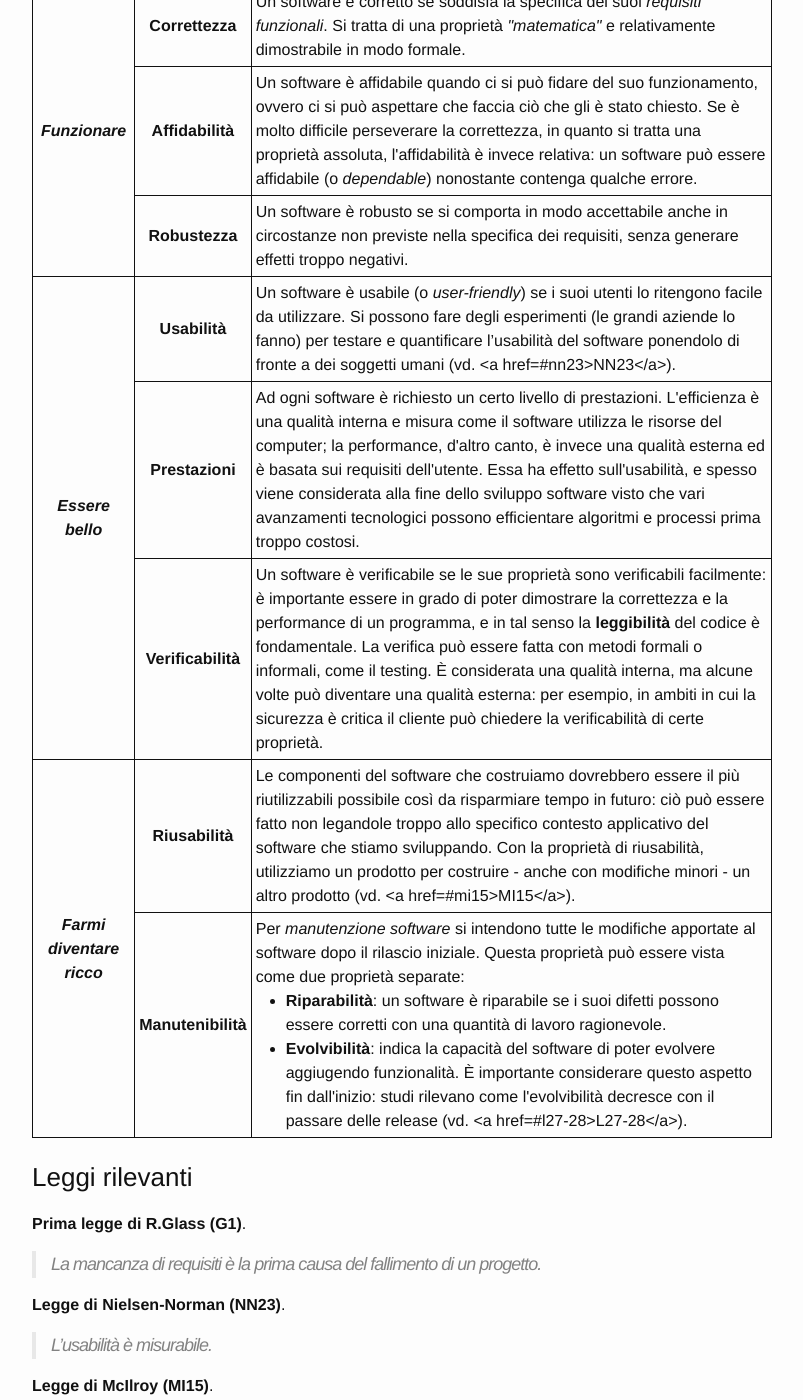
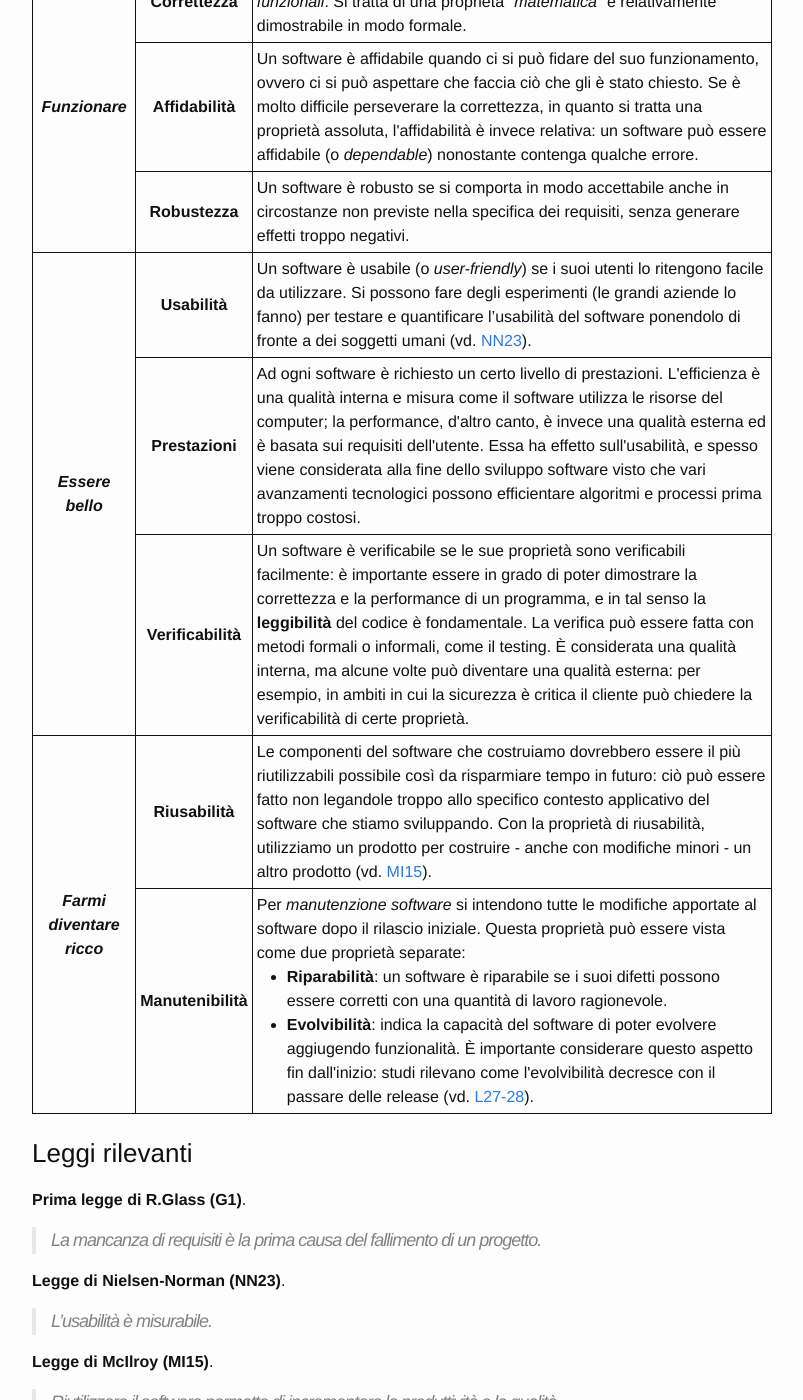
Before and after one commit to MarcoBuster/sweng, a Jekyll site: the page built from _posts/2022-10-03-introduzione.md, in a window 1280 px wide and 1400 px high, scrolled down 3305 px. Shown: the whole window, without its empty margins (238-1041 px from the left). Built offline with Jekyll 4.4.1, drawn with Linux system fonts in a browser that asks for light colours; the table of contents is made by our own code; some of the changed text lies outside the part shown.

Commit message:
Fixed (hopefully) inter-document links

```diff
--- a/_posts/2022-10-03-introduzione.md
+++ b/_posts/2022-10-03-introduzione.md
@@ -62,7 +62,7 @@
 
 Le qualità interne influenzano molto le qualità esterne (per esempio se ho un codice ottimizzato ed efficiente, il mio software produrrà i risultati più velocemente). Prima di vedere quali siano le proprietà auspicabili in un software, però, facciamo un'importante distinzione a livello terminologico tra __requisiti e specifiche__:
 - I __requisiti__ sono quello che il cliente vuole che il software faccia. Spesso sono cambiati in corso d'opera oppure sono espressi in modo sbagliato, per cui è necessaria un'interazione continua.
-- Le __specifiche__ sono ciò che è stato formalizzato dal programmatore a partire dai requisiti: si tratta di una definizione più rigorosa di che cosa dovrà fare il software. Si noti però che se i requisiti sono stati espressi in modo non corretto anche le specifiche risulteranno inesatte (vd. <a href=#g1>G1</a>).
+- Le __specifiche__ sono ciò che è stato formalizzato dal programmatore a partire dai requisiti: si tratta di una definizione più rigorosa di che cosa dovrà fare il software. Si noti però che se i requisiti sono stati espressi in modo non corretto anche le specifiche risulteranno inesatte (vd. <a href="#g1">G1</a>).
 
 Fatta questa doverosa distinzione, vediamo quali sono le qualità che un software dovrebbe idealmente possedere.
 
@@ -104,7 +104,7 @@
         <th>Usabilità</th>
         <td>
             Un software è usabile (o <i>user-friendly</i>) se i suoi utenti lo ritengono facile da utilizzare.
-            Si possono fare degli esperimenti (le grandi aziende lo fanno) per testare e quantificare l’usabilità del software ponendolo di fronte a dei soggetti umani (vd. <a href=#nn23>NN23</a>).
+            Si possono fare degli esperimenti (le grandi aziende lo fanno) per testare e quantificare l’usabilità del software ponendolo di fronte a dei soggetti umani (vd. <a href="#nn23">NN23</a>).
         </td>
     </tr>
     <tr>
@@ -126,7 +126,7 @@
         <th>Riusabilità</th>
         <td>
             Le componenti del software che costruiamo dovrebbero essere il più riutilizzabili possibile così da risparmiare tempo in futuro: ciò può essere fatto non legandole troppo allo specifico contesto applicativo del software che stiamo sviluppando.
-            Con la proprietà di riusabilità, utilizziamo un prodotto per costruire - anche con modifiche minori - un altro prodotto (vd. <a href=#mi15>MI15</a>).
+            Con la proprietà di riusabilità, utilizziamo un prodotto per costruire - anche con modifiche minori - un altro prodotto (vd. <a href="#mi15">MI15</a>).
         </td>
     </tr>
     <tr>
@@ -136,7 +136,7 @@
             Questa proprietà può essere vista come due proprietà separate:
             <ul style="margin-bottom: 0;">
                 <li><b>Riparabilità</b>: un software è riparabile se i suoi difetti possono essere corretti con una quantità di lavoro ragionevole.</li>
-                <li><b>Evolvibilità</b>: indica la capacità del software di poter evolvere aggiugendo funzionalità. È importante considerare questo aspetto fin dall'inizio: studi rilevano come l'evolvibilità decresce con il passare delle release (vd. <a href=#l27-28>L27-28</a>).</li>
+                <li><b>Evolvibilità</b>: indica la capacità del software di poter evolvere aggiugendo funzionalità. È importante considerare questo aspetto fin dall'inizio: studi rilevano come l'evolvibilità decresce con il passare delle release (vd. <a href="#l27-28">L27-28</a>).</li>
             </ul>
         </td>
     </tr>
@@ -145,19 +145,19 @@
 
 ### Leggi rilevanti
 
-<a id=g1></a>
+<a id="g1"></a>
 __Prima legge di R.Glass (G1)__.
 > La mancanza di requisiti è la prima causa del fallimento di un progetto.
 
-<a id=nn23></a>
+<a id="nn23"></a>
 __Legge di Nielsen-Norman (NN23)__.
 > L'usabilità è misurabile.
 
-<a id=mi15></a>
+<a id="mi15"></a>
 __Legge di McIlroy (MI15)__.
 > Riutilizzare il software permette di incrementare la produttività e la qualità.
 
-<a id =l27-28></a>
+<a id="l27-28"></a>
 __Leggi di M. Lehman (L27-28)__.
 > Un sistema che viene utilizzato cambierà.
 
```
